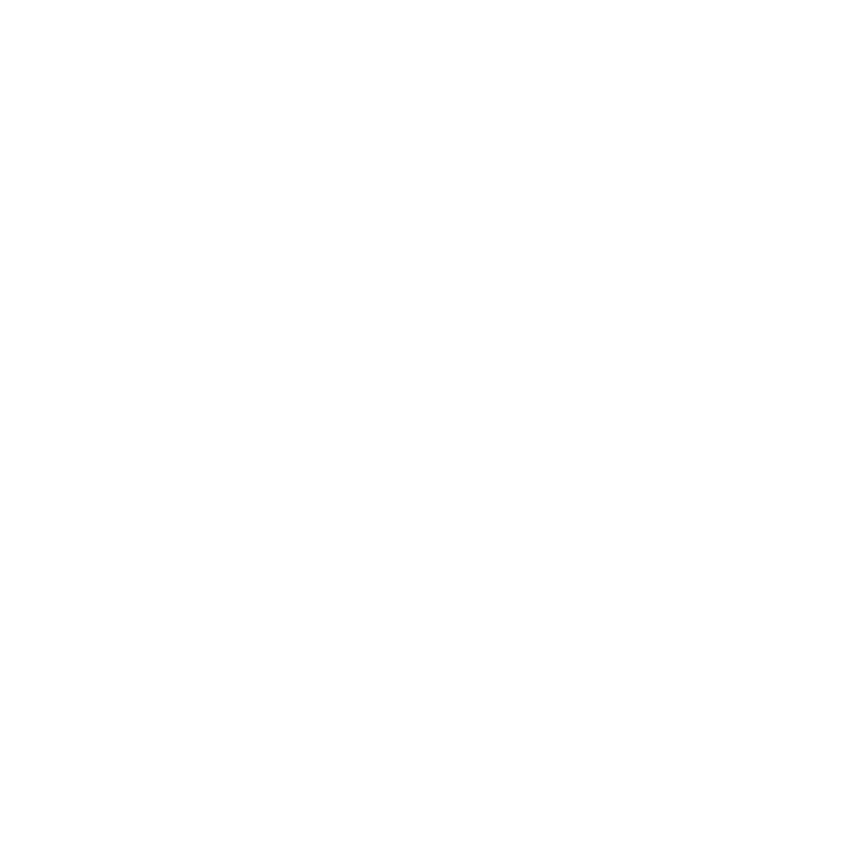
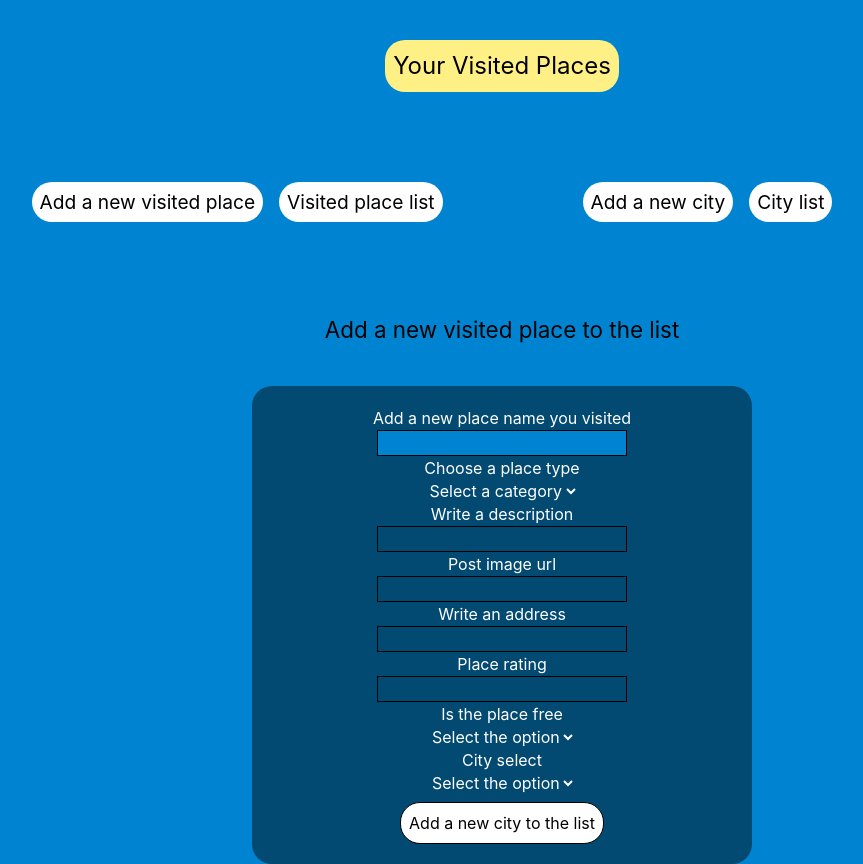
Before and after one commit to ArBa-dev-J/VisitedPlaces, a React (Vite) app in the folder front/: page /newPlace in a window 1280 px wide. Before the commit this address had no page. Shown: the whole page, without its empty margins (138-1001 px from the left). Before the commit the page ends 800 px from the top, so only its background shows below. Built offline with nearby package versions, Linux system fonts and the light colour scheme.

Commit message:
add a basic place form in the front

```diff
--- a/front/src/App.jsx
+++ b/front/src/App.jsx
@@ -1,5 +1,6 @@
 import Dashboard from "./components/pages/Dashboard";
 import NewCityForm from "./components/forms/newCity/NewCityForm";
+import NewPlaceForm from "./components/forms/newPlace/NewPlaceForm";
 import CityListPage from "./components/Lists/CityList/cityListPage";
 import { Routes, Route } from "react-router";
 
@@ -14,6 +15,7 @@ function App() {
 
         {/* Form routes */}
         <Route path="/newCity" element={<NewCityForm />} />
+        <Route path="/newPlace" element={<NewPlaceForm/>}/>
 
         {/* List routes */}
         <Route path="/cityList" element={<CityListPage />} />
--- a/front/src/components/PageHeader.jsx
+++ b/front/src/components/PageHeader.jsx
@@ -8,7 +8,7 @@ function PageHeader() {
 
                 <nav className='mt-20 flex justify-center  py-4'>
                     <div className='relative right-20'>
-                        <Link className='mr-2 p-2 relative right-15 bg-white hover:bg-gray-200 rounded-[20px] text-[1.2rem]'>
+                        <Link to="/newPlace" className='mr-2 p-2 relative right-15 bg-white hover:bg-gray-200 rounded-[20px] text-[1.2rem]'>
                             Add a new visited place
                         </Link>
 
--- /dev/null
+++ b/front/src/components/forms/newPlace/NewPlaceForm.jsx
@@ -0,0 +1,19 @@
+import PageHeader from "../../PageHeader";
+import NewPlaceFormInput from "./NewPlaceFormInput"
+function NewPlaceForm() {
+    return (
+        <>
+            <main className="bg-sky-600">
+                <PageHeader />
+
+                <section className="pt-10">
+                    <h2 className="text-center pt-10 pb-10 text-[1.4rem]">Add a new visited place to the list</h2>
+
+                    <NewPlaceFormInput />
+                </section>
+            </main>
+        </>
+    );
+}
+
+export default NewPlaceForm;
--- /dev/null
+++ b/front/src/components/forms/newPlace/NewPlaceFormInput.jsx
@@ -0,0 +1,83 @@
+import { useForm } from "react-hook-form";
+import { useState, useEffect, useContext } from "react";
+import { CityContext } from "../../../utils/CityContext"
+import axios from "axios";
+
+function NewCityFormInput() {
+    const [serverError, setServerError] = useState(null);
+    const [success, setSuccess] = useState(null);
+
+    const { cities } = useContext(CityContext);
+
+
+    const API_URL = import.meta.env.VITE_BACK;
+
+    const {
+        register,
+        handleSubmit,
+        formState: { errors },
+    } = useForm();
+
+    const onSubmit = (data) => {
+        console.log(data);
+    }
+
+    return (
+        <>
+            <form onSubmit={handleSubmit(onSubmit)} className="flex flex-col items-center mx-auto p-5 bg-sky-900 rounded-[20px] w-[500px] ">
+
+                <label className="text-white">Add a new place name you visited</label>
+                <input type="text" {...register("name", { required: true })} className="border block bg-sky-600 text-black text-center" />
+                {errors.name && <p className="text-red-500">This field must be populated</p> || <p className="text-red-500">{serverError}</p>}
+
+                <label className="text-white">Choose a place type</label>
+                <select {...register("place_type", { required: true })} className="text-white">
+                    <option value="">Select a category</option>
+                    <option value="castle">Castle</option>
+                    <option value="historical object">Historical object</option>
+                    <option value="park">Park</option>
+                    <option value="amusement_park">Amusement park</option>
+                    <option value="theme_park">Theme_park</option>
+                    <option value="Museum">Museum</option>
+                </select>
+                {errors.place_type && <p className="text-red-500">Place type must be chosen</p> || <p className="text-red-500">{serverError}</p>}
+
+                <label className="text-white block">Write a description</label>
+                <input {...register("description")} type="text" className="border" />
+                {<p className="text-red-500">{serverError}</p>}
+
+                <label className="text-white">Post image url</label>
+                <input type="text" className="border" />
+
+                <label className="text-white block">Write an address</label>
+                <input {...register("address", { required: true })} type="text" className="border" />
+                {errors.address && <p className="text-red-500">Address must be required</p> || <p className="text-red-500">{serverError}</p>}
+
+                <label className="text-white block">Place rating</label>
+                <input {...register("place_rating", { required: true })} type="number" className="border" />
+                {errors.place_rating && <p className="text-red-500">Must have a rating</p> || <p className="text-red-500">{serverError}</p>}
+
+                <label className="text-white">Is the place free</label>
+                <select {...register("is_free", { required: true })} className="text-white">
+                    <option value="">Select the option </option>
+                    <option value="true">Yes</option>
+                    <option value="false">No</option>
+                </select>
+                {errors.is_free && <p className="text-red-500">Must choose one of the option</p> || <p className="text-red-500">{serverError}</p>}
+
+                <label className="text-white">City select</label>
+                <select {...register("is_free", { required: true })} className="text-white">
+                    <option value="">Select the option </option>
+                   {cities.map(city => (
+                    <option key={city.id} value={city.id}>{city.name}</option>
+                   ))}
+                </select>
+                {errors.is_free && <p className="text-red-500">Must choose one of the option</p> || <p className="text-red-500">{serverError}</p>}
+
+                <input type="submit" value="Add a new city to the list" className="border mt-2 rounded-[20px] p-2 cursor-pointer  bg-white hover:bg-gray-200 " />
+            </form>
+        </>
+    );
+}
+
+export default NewCityFormInput;
```
Also changed, not shown: 2 other files (tests, documents, lock files or other folders).
